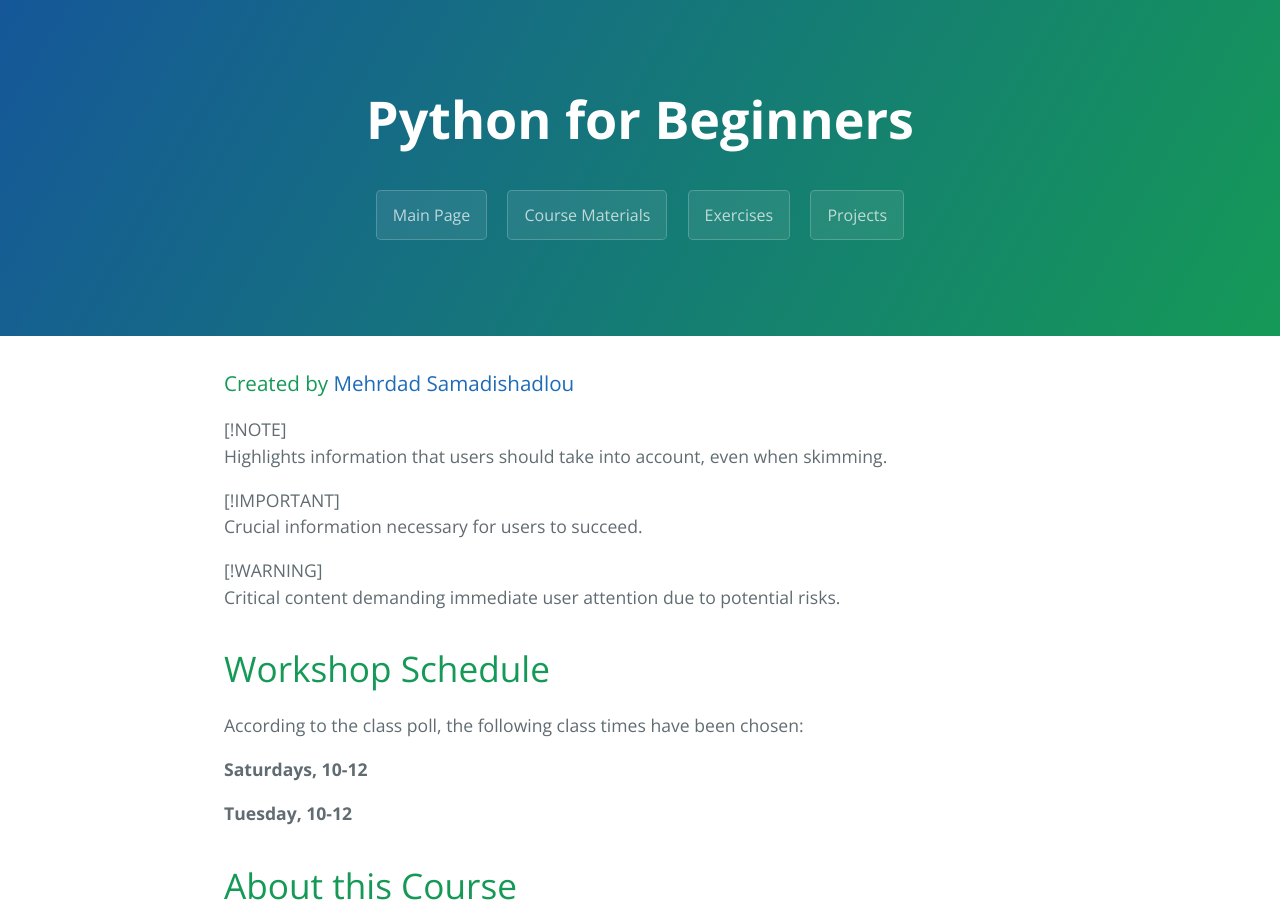
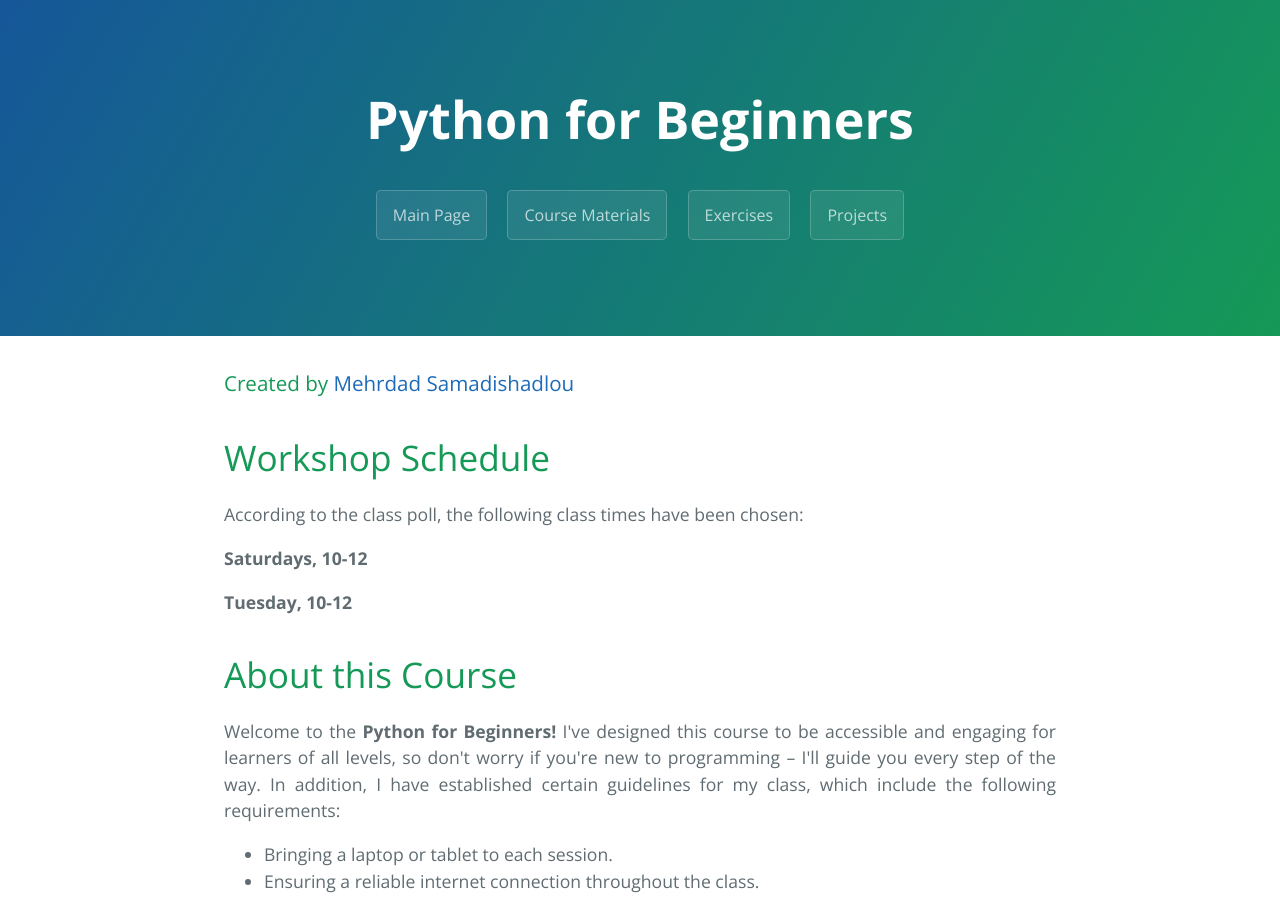
Before and after one commit to MehrdadSamadishadlou/Python_for_Beginners, a Jekyll site: the page built from index.md, in a window 1280 px wide and 900 px high. Built offline with Jekyll 4.4.1, drawn with Linux system fonts in a browser that asks for light colours.

Commit message:
Update index.md

```diff
--- a/index.md
+++ b/index.md
@@ -6,14 +6,6 @@ filename: index
 
 ### Created by <a href="https://github.com/MehrdadSamadishadlou">Mehrdad Samadishadlou</a>
 
-[!NOTE]
-Highlights information that users should take into account, even when skimming.
-
-[!IMPORTANT]
-Crucial information necessary for users to succeed.
-
-[!WARNING]
-Critical content demanding immediate user attention due to potential risks.
 
 # Workshop Schedule
 
```
